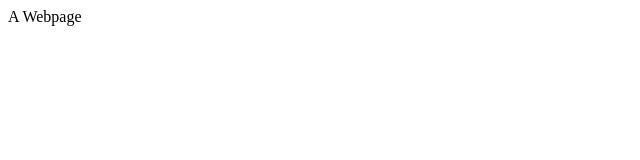
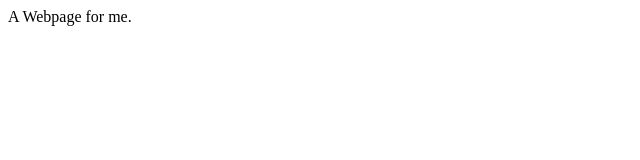
Before and after one commit to dartmouth-cs52-20S/bryanshin.me, a plain HTML site: page index.html in a window 1280 px wide. Shown: the full height of the page, 0-640 px from the left. Drawn offline with Linux system fonts and the light colour scheme.

Commit message:
edited index.html

```diff
--- a/index.html
+++ b/index.html
@@ -4,6 +4,6 @@
         <title>bryanshin.me</title>
     </head>
     <body>
-        A Webpage
+        A Webpage for me.
     </body>
 </html>
```
